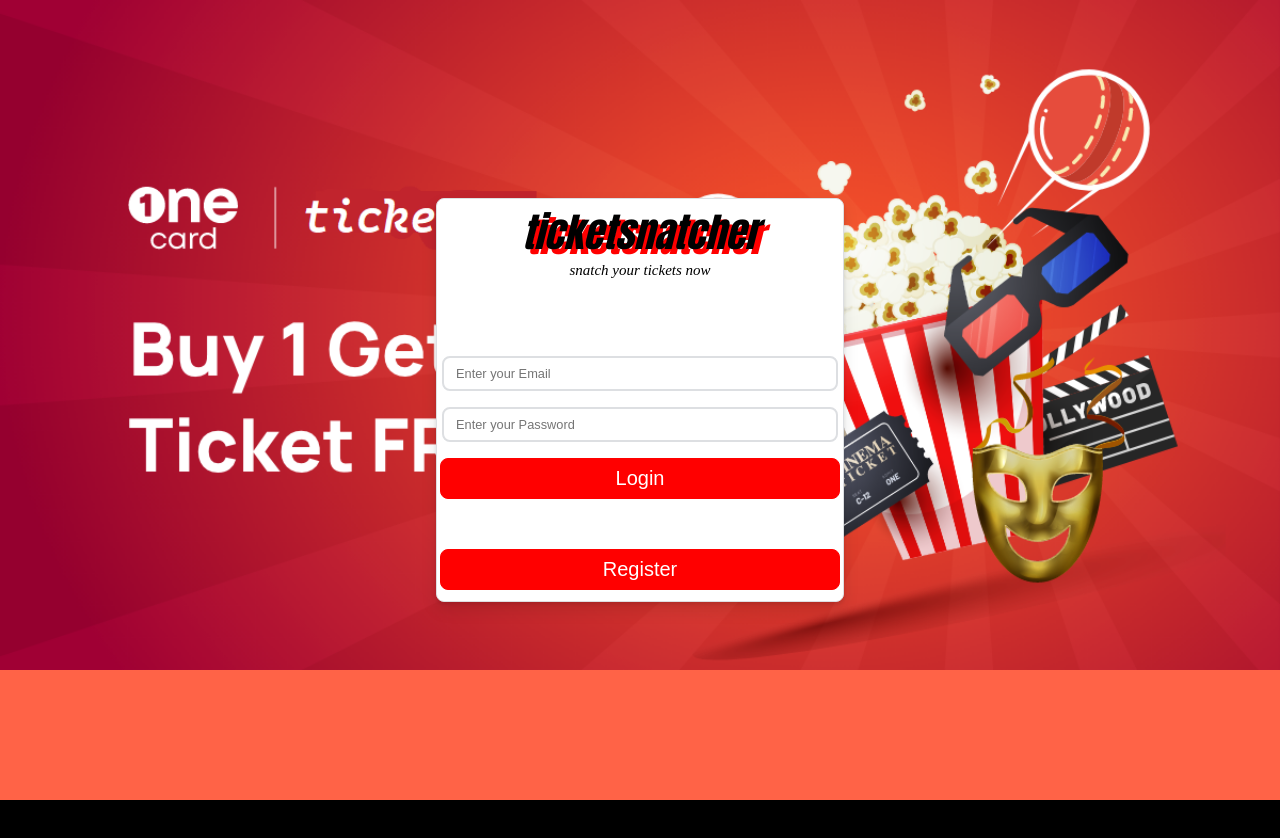
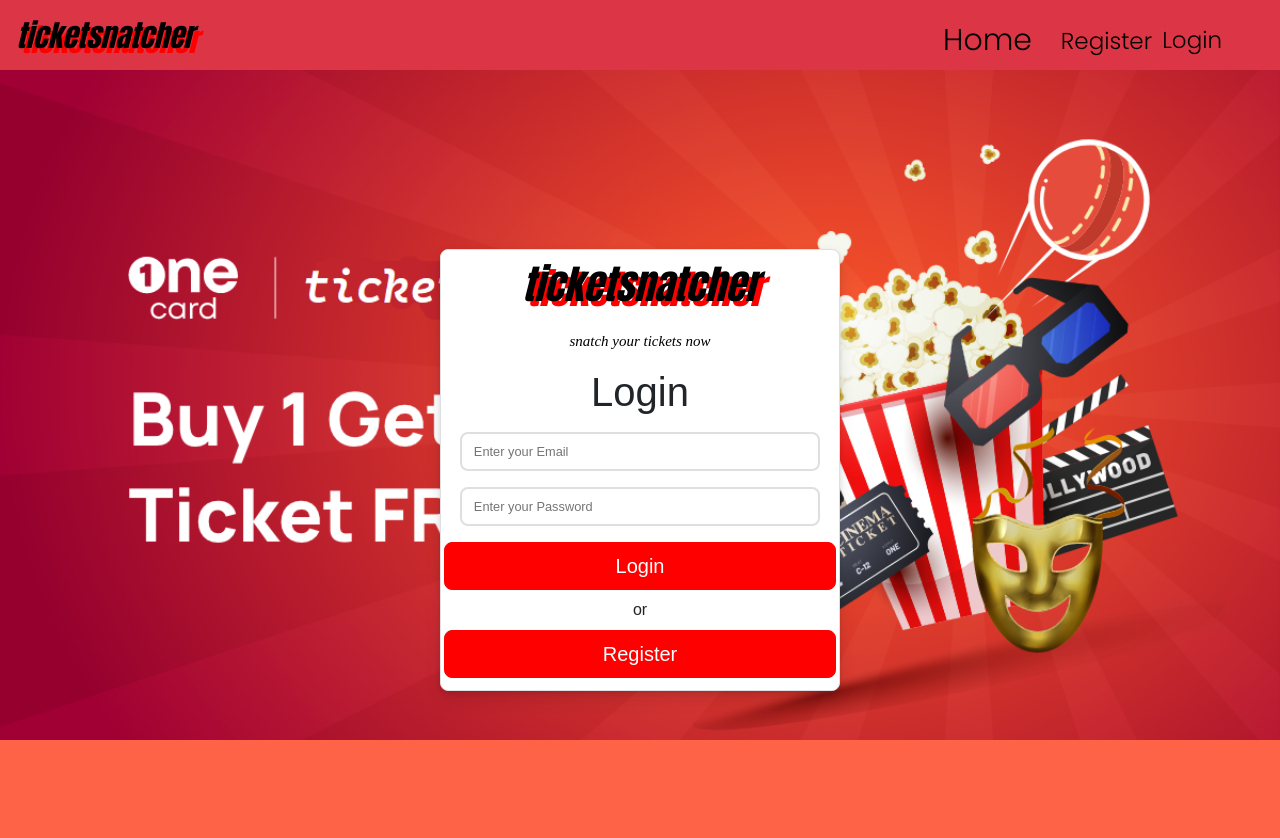
Before and after one commit to Sree-Harsha-PS/TicketSnatcher-ReactApp, a React (Create React App) app: page / in a window 1280 px wide. Shown: the top 838 px of the page. Before the commit the page ends 800 px from the top, so only its background shows below. Built offline with nearby package versions, Linux system fonts and the light colour scheme.

Commit message:
asthetic changes

```diff
--- a/src/components/homepage/Movies-App.js
+++ b/src/components/homepage/Movies-App.js
@@ -164,7 +164,7 @@
   return (
     <div>
       <div id="ml">
-
+    <a href="http://localhost:3000/login"><h4>Back to login</h4></a>
     <h1 className="title">Now Showing</h1>
 
     <h3 className="sub-title">Top Trending</h3>
--- a/src/index.css
+++ b/src/index.css
@@ -1,3 +1,5 @@
+@import url('https://fonts.googleapis.com/css2?family=Poppins:wght@300&display=swap');
+
 * {
   margin: 0;
 }
@@ -6,3 +8,30 @@
   font-style:italic;
   text-shadow:5px 5px red;
 }
+
+#home{
+  font-family: 'Poppins', sans-serif;
+  font-size:30px;
+  color:black;
+  right:240px;
+  top:10px;
+  position:absolute;
+}
+
+#login{
+  font-family: 'Poppins', sans-serif;
+  font-size:23px;
+  color:black;
+  right:50px;
+  top:15px;
+  position:absolute;
+}
+
+#regis{
+  font-family: 'Poppins', sans-serif;
+  font-size:23px;
+  color:black;
+  right:120px;
+  top:16px;
+  position:absolute;
+}
--- a/src/index.js
+++ b/src/index.js
@@ -3,11 +3,39 @@
 import './index.css';
 import {BrowserRouter} from 'react-router-dom'
 import App from './App';
+import 'bootstrap/dist/css/bootstrap.min.css';
+
+function Appbar(){
+  return(
+    <div>
+      <nav class="navbar navbar-expand-lg navbar-light bg-danger" style={{height:"70px"}}>
+        <a class="navbar-brand mx-3 mt-3" href="http://localhost:3000/home"><p id="title" style={{color:"black" ,fontSize:"30px",fontFamily:"Impact"}}>ticketsnatcher</p></a>
+        <button class="navbar-toggler" type="button" data-toggle="collapse" data-target="#navbarNav" aria-controls="navbarNav" aria-expanded="false" aria-label="Toggle navigation">
+          <span class="navbar-toggler-icon"></span>
+        </button>
+        <div class="collapse navbar-collapse" id="navbarNav">
+          <ul class="navbar-nav mx-3">
+            <li class="nav-item">
+              <a class="nav-link" href="http://localhost:3000/home" id="home" style={{}}>Home</a>
+            </li>
+            <li class="nav-item">
+              <a class="nav-link" href="http://localhost:3000/login" id="login">Login</a>
+            </li>
+            <li class="nav-item">
+              <a class="nav-link" href="http://localhost:3000/register" id="regis">Register</a>
+            </li>
+          </ul>
+        </div>
+      </nav>
+    </div>
+  );
+}
 
 ReactDOM.render(
     <React.StrictMode>
     <BrowserRouter>
-    <App />
+    <Appbar/>
+    <App></App>
     </BrowserRouter>
     </React.StrictMode>,
   document.getElementById('root')
```
Also changed, not shown: src/components/homepage/parts.js (line endings or trailing spaces).
